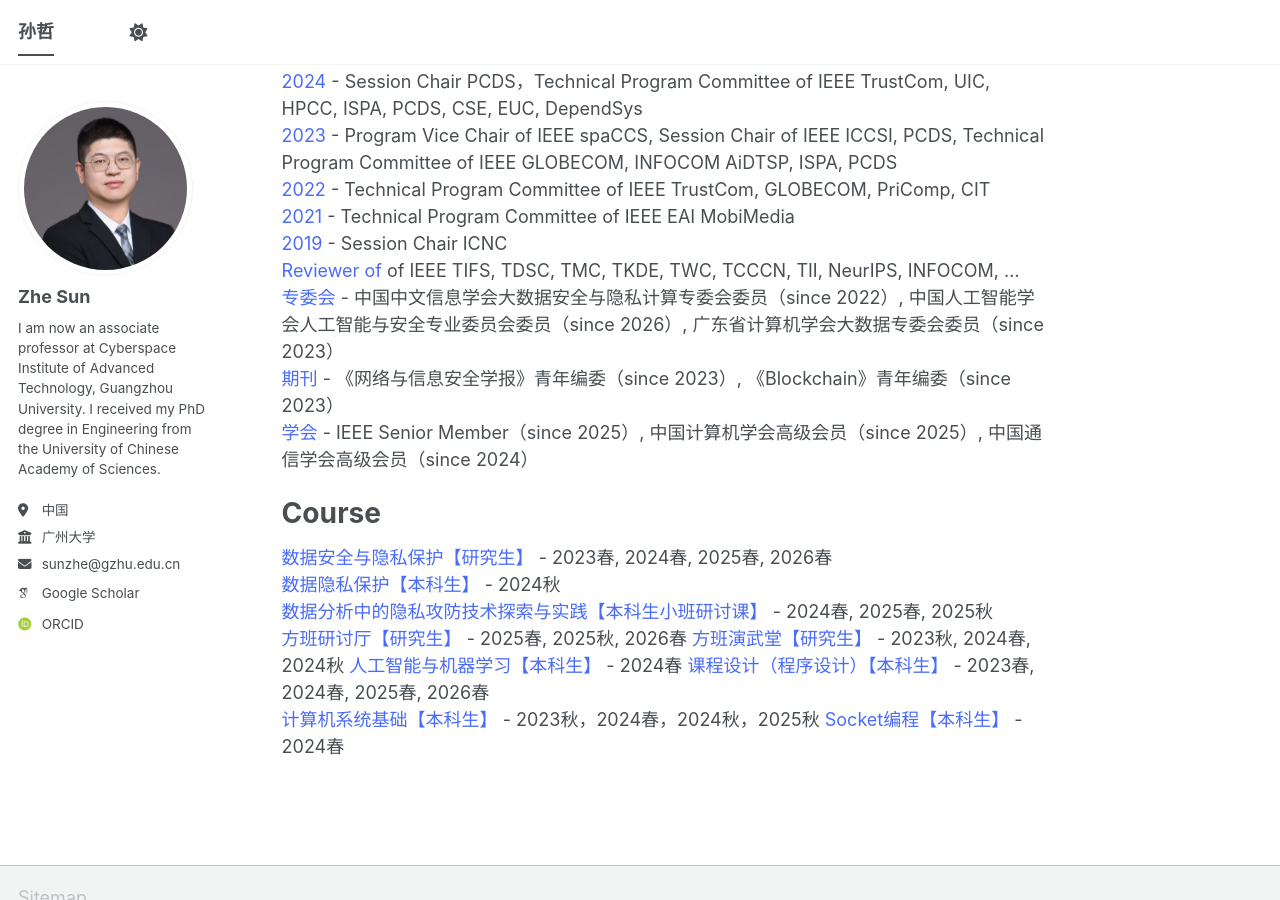
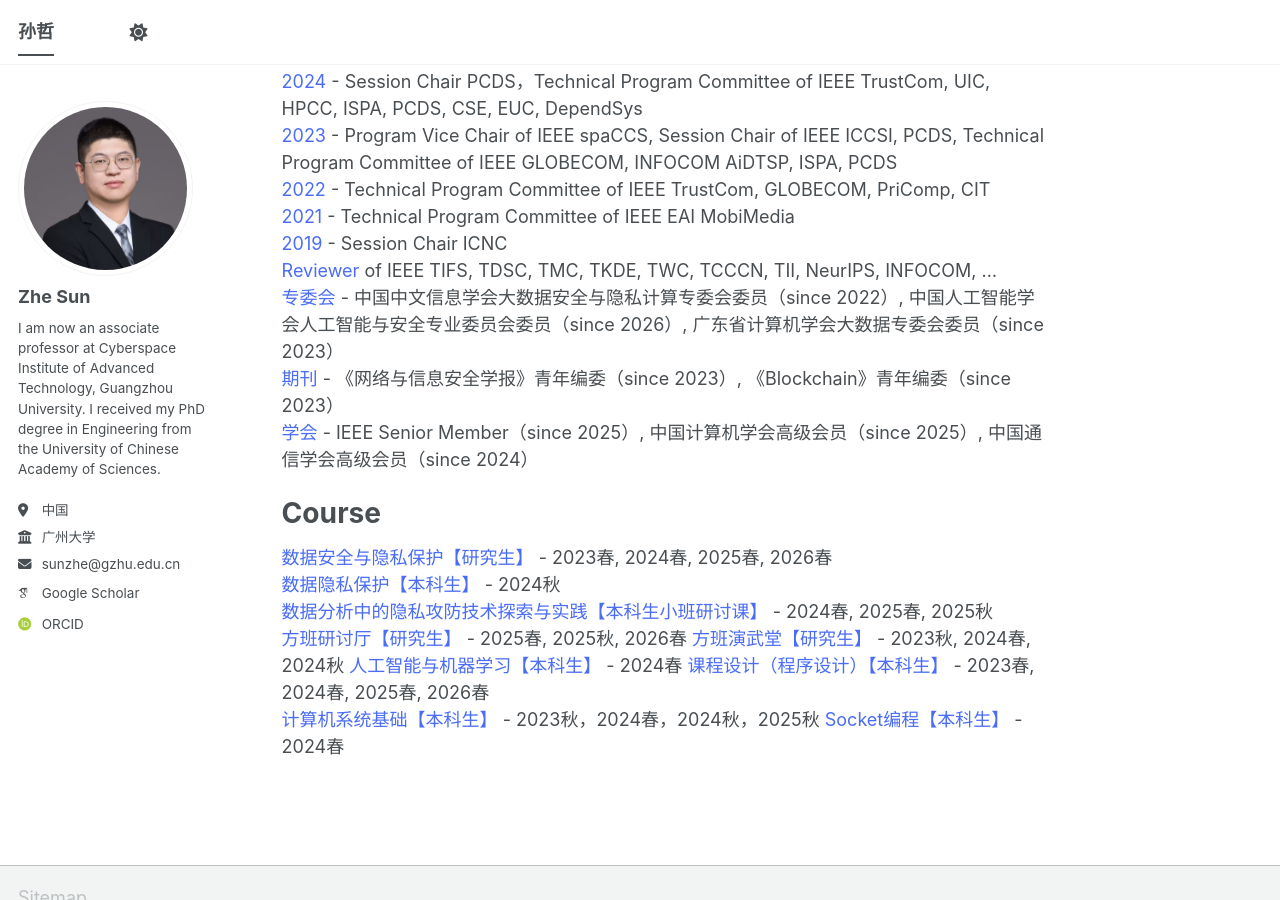
Before and after one commit to ZheSun208/ZheSun208.github.io, a Jekyll site: the page built from _pages/about.md, in a window 1280 px wide and 900 px high, scrolled down 2290 px. Built offline with Jekyll 4.4.1, drawn with Linux system fonts in a browser that asks for light colours; some web fonts are replaced; a script bundle is joined from its source files by our own code; library files that are not in the unit come from our copies.

Commit message:
Update about.md

```diff
--- a/_pages/about.md
+++ b/_pages/about.md
@@ -73,7 +73,7 @@
 <span style="color:#4a6cf7;">2022</span> - Technical Program Committee of IEEE TrustCom, GLOBECOM, PriComp, CIT
 <span style="color:#4a6cf7;">2021</span> - Technical Program Committee of IEEE EAI MobiMedia
 <span style="color:#4a6cf7;">2019</span> - Session Chair ICNC
-<span style="color:#4a6cf7;">Reviewer of</span> of IEEE TIFS, TDSC, TMC, TKDE, TWC, TCCCN, TII, NeurIPS, INFOCOM, ...
+<span style="color:#4a6cf7;">Reviewer</span> of IEEE TIFS, TDSC, TMC, TKDE, TWC, TCCCN, TII, NeurIPS, INFOCOM, ...
 <span style="color:#4a6cf7;">专委会</span> - 中国中文信息学会大数据安全与隐私计算专委会委员（since 2022）, 中国人工智能学会人工智能与安全专业委员会委员（since 2026）, 广东省计算机学会大数据专委会委员（since 2023）
 <span style="color:#4a6cf7;">期刊</span> - 《网络与信息安全学报》青年编委（since 2023）, 《Blockchain》青年编委（since 2023）
 <span style="color:#4a6cf7;">学会</span> - IEEE Senior Member（since 2025）, 中国计算机学会高级会员（since 2025）, 中国通信学会高级会员（since 2024）
```
